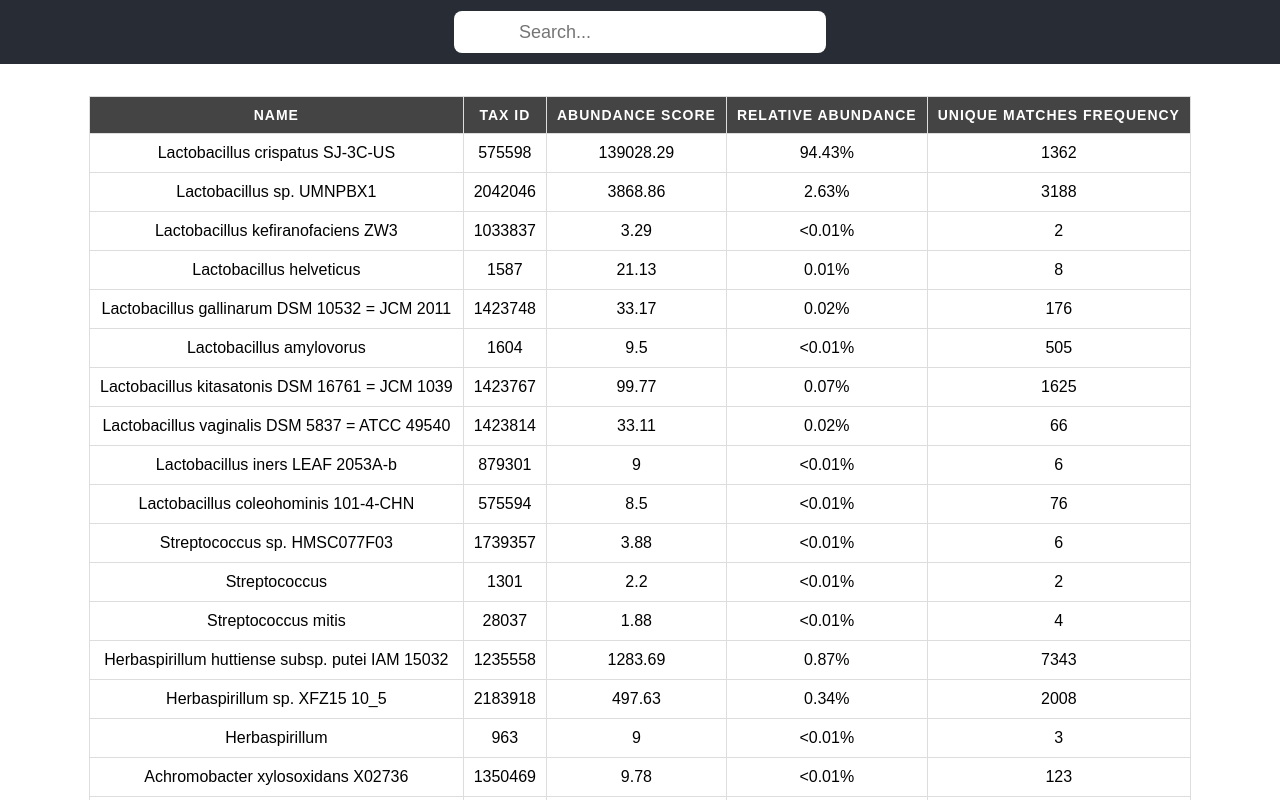
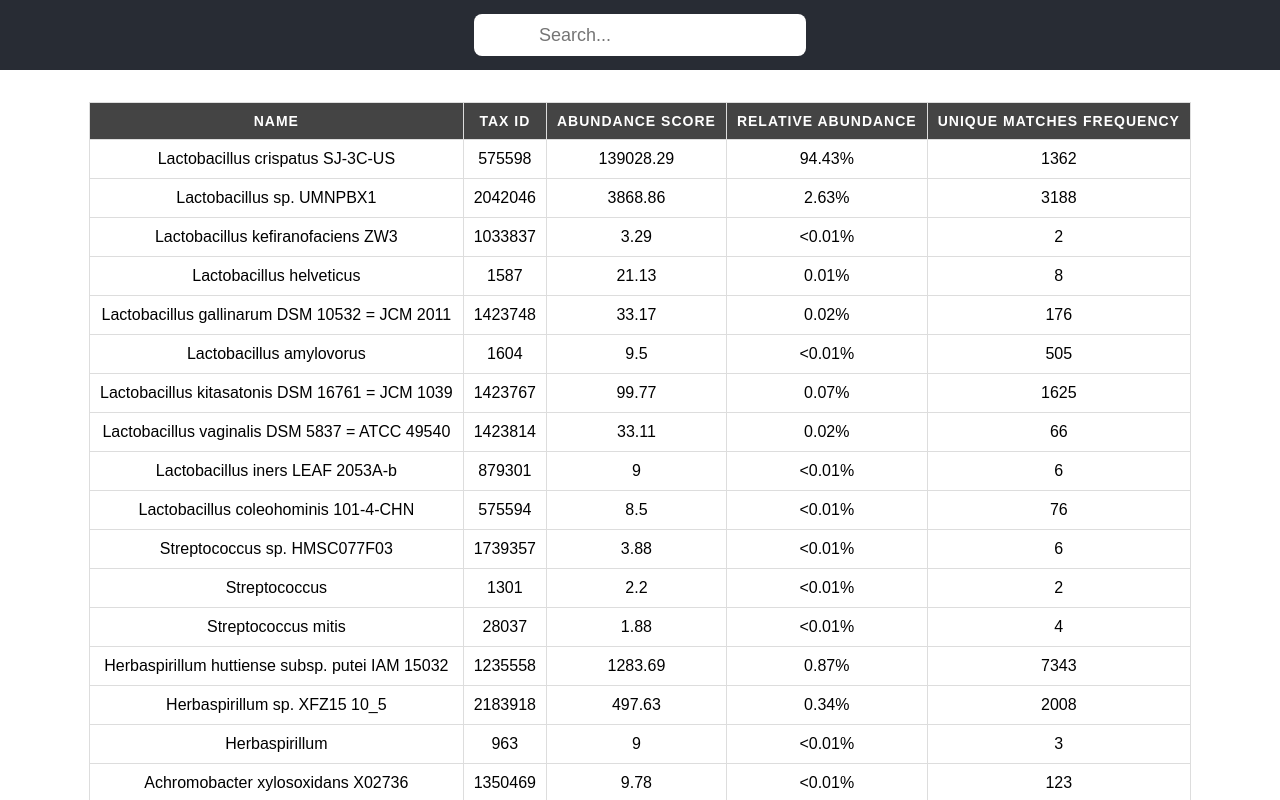
Before and after one commit to vib3sf/biom-app, a React (Create React App) app: page / in a window 1280 px wide. Shown: the top 800 px of the page. Built offline with nearby package versions, Linux system fonts and the light colour scheme; the HTML template or start-up script is replaced by a standard one.

Commit message:
fix bar height

```diff
--- a/src/App.css
+++ b/src/App.css
@@ -4,7 +4,7 @@
 
 .App-header {
   background-color: #282c34;
-  height: 8vh;
+  height: 70px;
   display: flex;
   flex-direction: column;
   align-items: center;
--- a/src/index.css
+++ b/src/index.css
@@ -117,7 +117,7 @@ table th {
   font-size: 18px;
   font-weight: 400;
   border: none;
-  padding: 0 75px 0 65px;
+  padding: 0 35px 0 65px;
   background-color: transparent;
 }
 /* Responsive */
@@ -131,11 +131,6 @@ table th {
     font-size: 25px;
   }
   .input-box input {
-    padding: 0 12px 0 50px;
-  }
-  .input-box .button {
-    right: 12px;
-    font-size: 14px;
-    padding: 8px 18px;
+    padding: 0 32px 0 50px;
   }
 }
```
